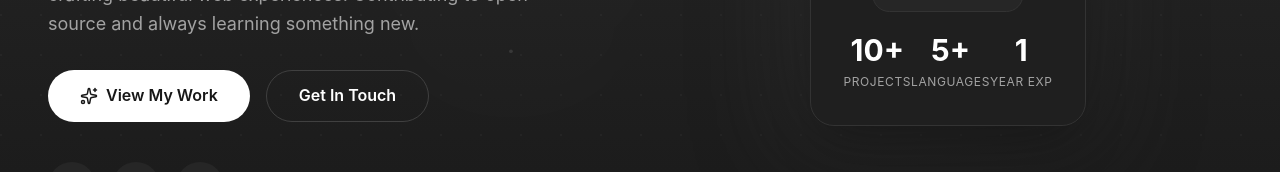
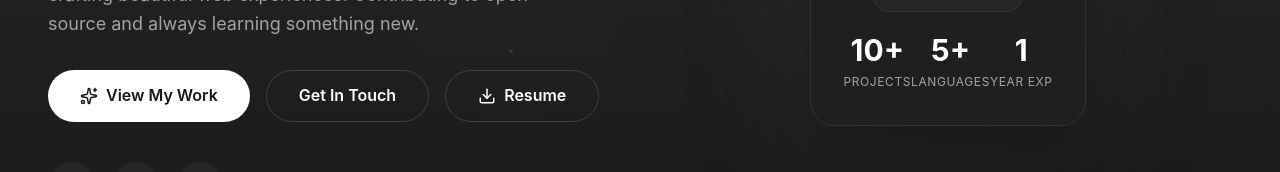
Before and after one commit to 89Aman/Portfolio, a React (Vite) app: page / in a window 1280 px wide. Shown: the part 426-598 px from the top of the page. Built offline with nearby package versions, Linux system fonts and the light colour scheme; a web font is replaced by a local one.

Commit message:
Add resume download button to Hero section
Co-authored-by: 89Aman <94701256+89Aman@users.noreply.github.com>

```diff
--- a/src/components/Hero.tsx
+++ b/src/components/Hero.tsx
@@ -1,8 +1,9 @@
 import { useEffect, useState, useCallback, useMemo, useRef } from 'react';
 import { motion } from 'framer-motion';
-import { ArrowDown, Github, Linkedin, Mail, Sparkles } from 'lucide-react';
+import { ArrowDown, Download, Github, Linkedin, Mail, Sparkles } from 'lucide-react';
 
 const PORTFOLIO_OWNER = 'Aman Sharma';
+const RESUME_URL = 'https://drive.google.com/file/d/1eyN8M3jHnv2NNYIkVvOlE3gcCNkE1sqa/view?usp=sharing';
 
 const roles = [
   'ML Engineer',
@@ -304,6 +305,17 @@ export default function Hero() {
               >
                 Get In Touch
               </motion.a>
+              <motion.a
+                href={RESUME_URL}
+                target="_blank"
+                rel="noopener noreferrer"
+                className="px-8 py-3 border border-[#404040] text-white rounded-full font-semibold hover:bg-[#262626] transition-all duration-300 flex items-center gap-2"
+                whileHover={{ scale: 1.05, borderColor: '#525252' }}
+                whileTap={{ scale: 0.95 }}
+              >
+                <Download size={18} />
+                Resume
+              </motion.a>
             </motion.div>
 
             <motion.div
```
